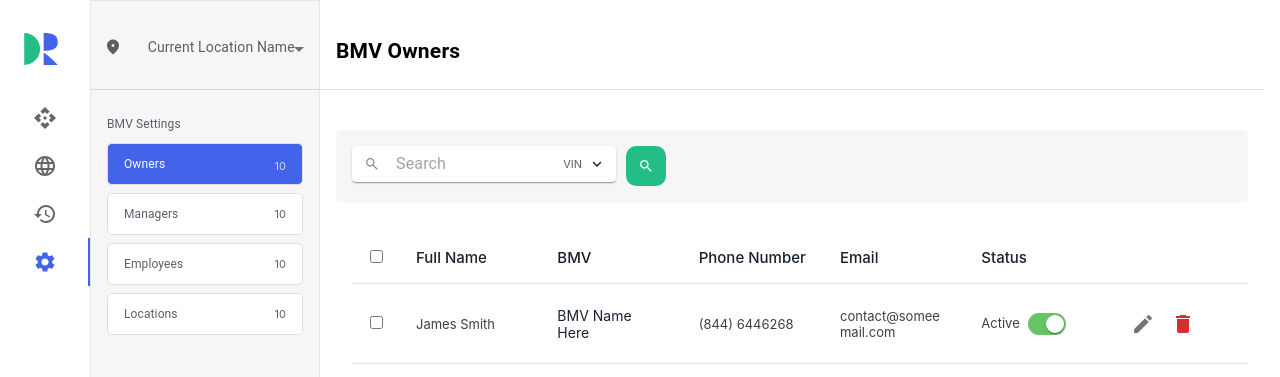
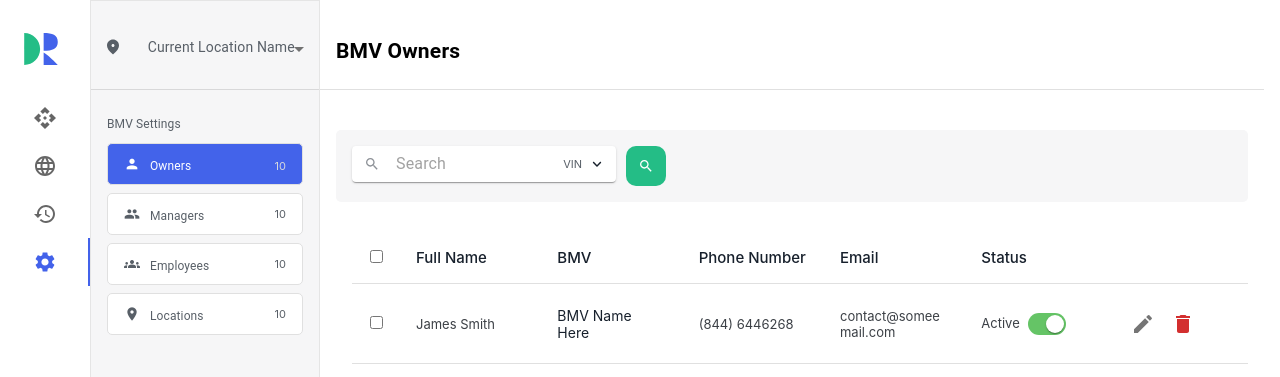
Before and after one commit to sadiq5566/dr-portal-mui-pagination, a React (Create React App) app: page /bmv/Owners in a window 1280 px wide. Shown: the top 377 px of the page. Built offline with nearby package versions, Linux system fonts and the light colour scheme.

Commit message:
added icons on side bar of Bmw

```diff
--- a/src/Components/BMV/BmvCard.tsx
+++ b/src/Components/BMV/BmvCard.tsx
@@ -3,10 +3,13 @@ import { Grid, Typography, Box } from "@mui/material";
 import { makeStyles } from "@mui/styles";
 import theme from "../../theme";
 import { useLocation, Link } from "react-router-dom";
+import Icon from '@mui/material/Icon';
+
 interface IProps {
   name: string;
   numbering: string;
   status?: boolean;
+  icon?: any;
   id: string;
 }
 interface props {
@@ -57,7 +60,12 @@ const useStyles: any = makeStyles({
   },
   bmvStatusBox: {
     display: "flex",
-    flexDirection: "column"
+    flexDirection: "row",
+    alignItems: 'center',
+  },
+  bmvTitle: {
+    marginBottom: '-4px',
+    marginLeft: '10px',
   }
 });
 const BmvCard: React.FC<props> = ({ bmvdata, bmvStatus }: props) => {
@@ -85,7 +93,8 @@ const BmvCard: React.FC<props> = ({ bmvdata, bmvStatus }: props) => {
               sx={{ border: 1, borderColor: "grey.300", borderRadius: "5px" }}
             >
               <Box className={classes.bmvStatusBox}>
-                <Typography variant="subtitle1">{bmvdata.name}</Typography>
+                <Icon fontSize="inherit">{bmvdata?.icon}</Icon>
+                <Typography variant="subtitle1" className={classes.bmvTitle}>{bmvdata.name}</Typography>
                 {/* <Typography variant="body4">{bmvdata.location}</Typography> */}
               </Box>
               <Box className={bmvdata.status ? classes.MiniTextColor : classes.MiniText}>
--- a/src/Components/Modal/CompleteOrder.tsx
+++ b/src/Components/Modal/CompleteOrder.tsx
@@ -5,6 +5,7 @@ import Button from "../Button/index";
 import { Typography, Box, Stack, Theme, Divider } from "@mui/material";
 import CloseSvg from "../../Assets/svgs/CloseSvg/CloseSvg";
 import NumberFormatCustom from "../TextField/NumberFormatCustom";
+import "./modal.css";
 
 const style = {
   position: "absolute",
@@ -13,7 +14,6 @@ const style = {
   transform: "translate(-50%, -50%)",
   borderRadius: "8px",
   bgcolor: "background.paper",
-  boxShadow: 24,
   p: 4
 };
 
--- a/src/Components/Modal/modal.css
+++ b/src/Components/Modal/modal.css
@@ -3,3 +3,8 @@
     0px 24px 38px 3px rgb(10 9 25 / 88%),
     0px 9px 46px 800px rgb(4 5 24 / 85%);
 }
+.css-zlswa0 {
+    box-shadow: 0px 11px 15px -7px rgb(14 15 28 / 86%),
+    0px 24px 38px 3px rgb(10 9 25 / 88%),
+    0px 9px 46px 800px rgb(4 5 24 / 85%);
+}
--- a/src/Components/data/BmvSettingsMockData.tsx
+++ b/src/Components/data/BmvSettingsMockData.tsx
@@ -2,6 +2,7 @@ const BmvSettingsMockData = [
   {
     id: "1",
     name: "Owners",
+    icon: "person",
     numbering: "10",
     status: true
   },
@@ -9,18 +10,21 @@ const BmvSettingsMockData = [
     id: "2",
     name: "Managers",
     numbering: "10",
+    icon: 'people',
     status: false
   },
   {
     id: "3",
     name: "Employees",
     numbering: "10",
+    icon: 'groups',
     status: false
   },
   {
     id: "4",
     name: "Locations",
     numbering: "10",
+    icon: 'location_on',
     status: false
   }
 ];
```
